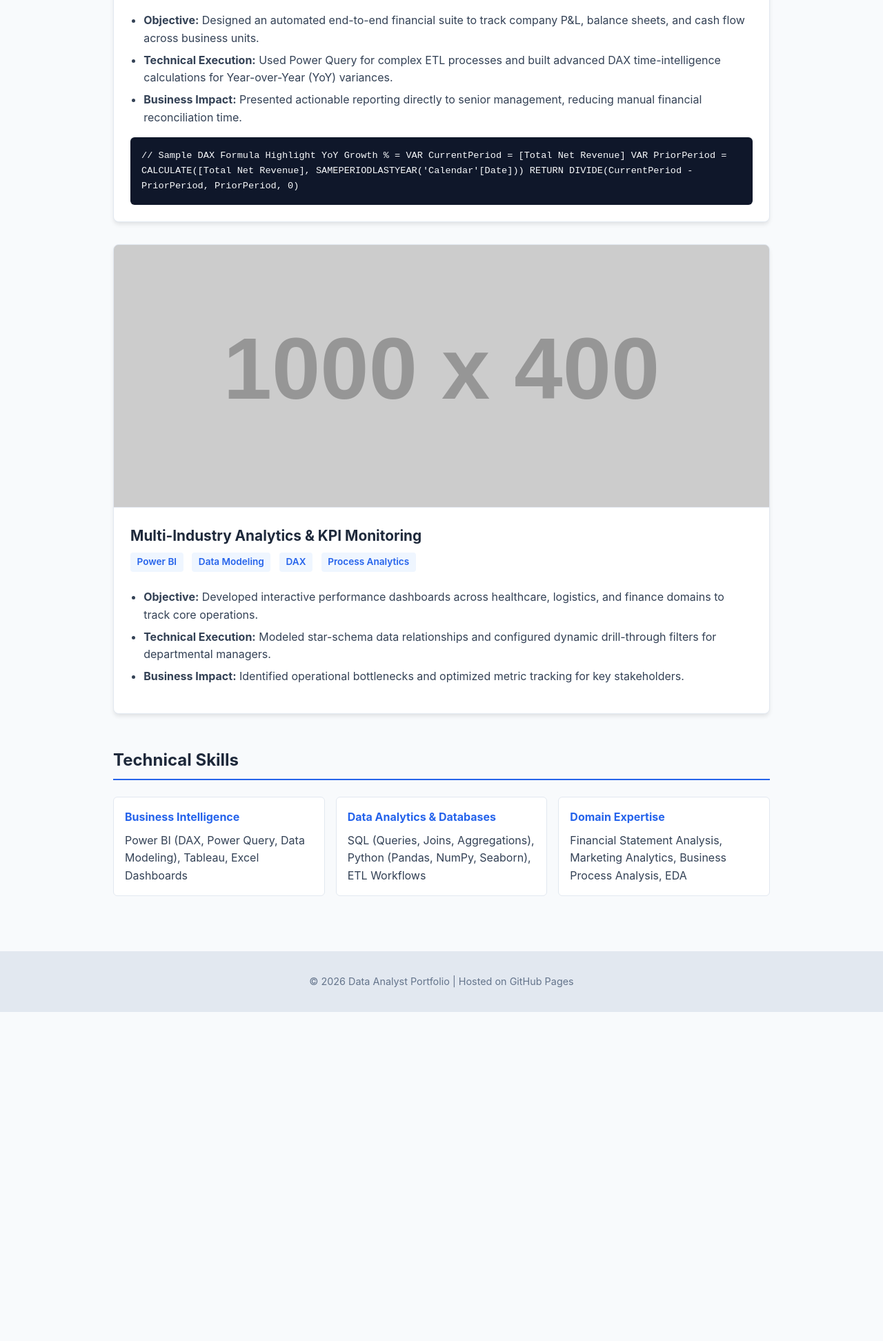
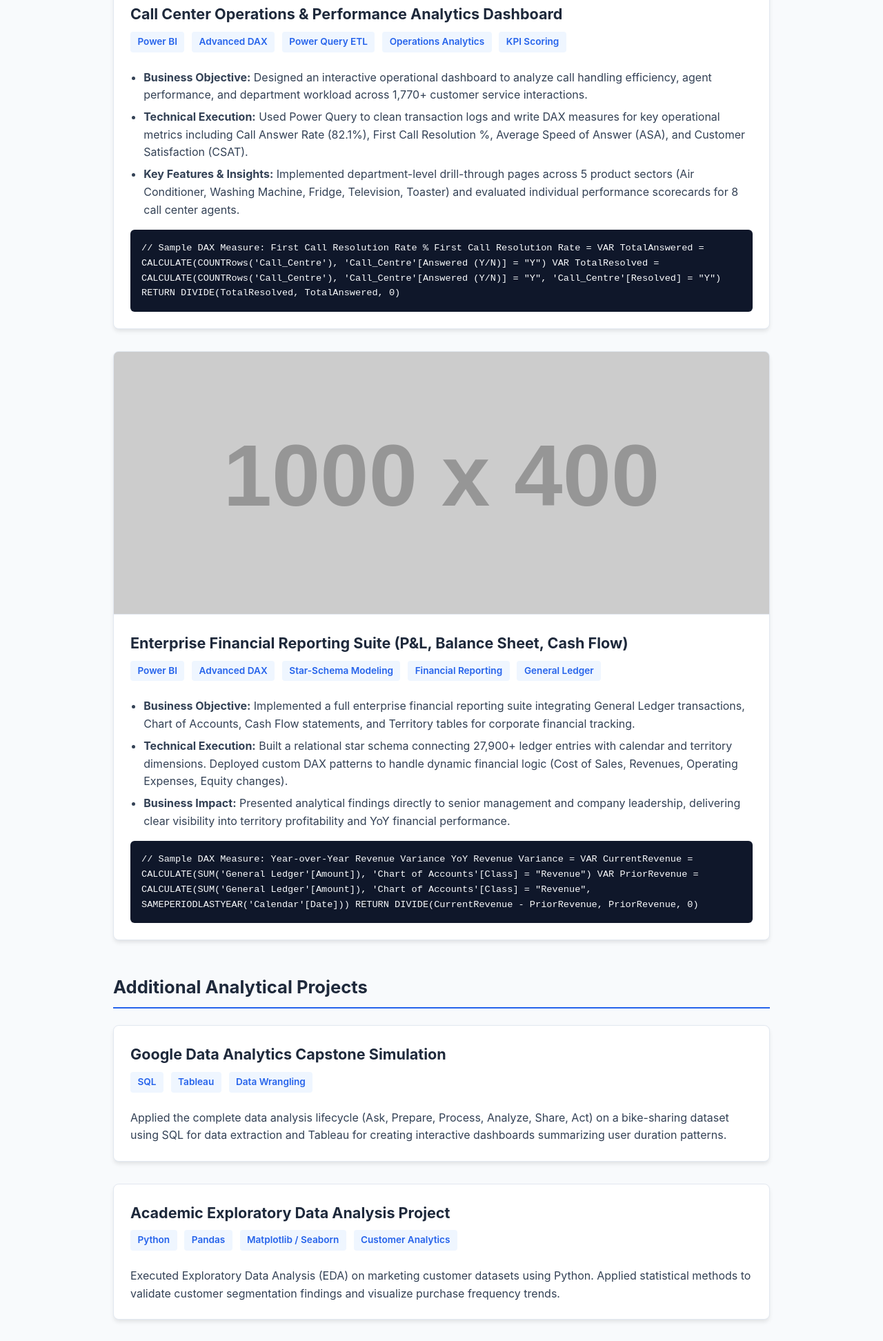
Before and after one commit to leg1tgx/leg1tgx, a plain HTML site: page index.html in a window 1280 px wide. Shown: the part 853-2797 px from the top of the page at 69% size. Before the commit the page ends 2320 px from the top, so only its background shows below. Drawn offline with Linux system fonts and the light colour scheme; placeholder pictures from the web are drawn by us.

Commit message:
Update index.html

```diff
--- a/index.html
+++ b/index.html
@@ -3,7 +3,7 @@
 <head>
     <meta charset="UTF-8">
     <meta name="viewport" content="width=device-width, initial-scale=1.0">
-    <title>Data Analyst Portfolio</title>
+    <title>Kushagra Ray | Data & Business Analytics Portfolio</title>
     <style>
         :root {
             --primary: #0f172a;
@@ -18,21 +18,22 @@
         body { font-family: -apple-system, BlinkMacSystemFont, 'Segoe UI', Roboto, Helvetica, Arial, sans-serif; background-color: var(--bg); color: var(--text); line-height: 1.6; }
 
         header { background: var(--primary); color: #fff; padding: 3rem 1.5rem; text-align: center; }
-        header h1 { font-size: 2.2rem; color: #fff; margin-bottom: 0.5rem; }
-        header p { font-size: 1.1rem; color: #94a3b8; max-width: 600px; margin: 0 auto 1.5rem; }
+        header h1 { font-size: 2.4rem; color: #fff; margin-bottom: 0.5rem; }
+        header p.subtitle { font-size: 1.2rem; color: #38bdf8; font-weight: 600; margin-bottom: 0.8rem; }
+        header p.bio { font-size: 1rem; color: #94a3b8; max-width: 750px; margin: 0 auto 1.5rem; }
         .contact-links a { color: #38bdf8; text-decoration: none; margin: 0 10px; font-weight: 600; }
         .contact-links a:hover { text-decoration: underline; }
 
-        container { max-width: 1000px; margin: 0 auto; padding: 2rem 1.5rem; display: block; }
+        .container { max-width: 1000px; margin: 0 auto; padding: 2.5rem 1.5rem; display: block; }
 
         section { margin-bottom: 3rem; }
-        h2 { font-size: 1.5rem; color: var(--heading); border-bottom: 2px solid var(--accent); padding-bottom: 0.5rem; margin-bottom: 1.5rem; }
+        h2 { font-size: 1.6rem; color: var(--heading); border-bottom: 2px solid var(--accent); padding-bottom: 0.5rem; margin-bottom: 1.5rem; }
 
         .project-card { background: var(--card-bg); border-radius: 8px; box-shadow: 0 4px 6px -1px rgba(0,0,0,0.1); margin-bottom: 2rem; overflow: hidden; border: 1px solid #e2e8f0; }
         .project-content { padding: 1.5rem; }
-        .project-title { font-size: 1.3rem; color: var(--heading); margin-bottom: 0.5rem; }
+        .project-title { font-size: 1.35rem; color: var(--heading); margin-bottom: 0.5rem; }
         .tech-tags { margin-bottom: 1rem; }
-        .tag { display: inline-block; background: #eff6ff; color: var(--accent); padding: 0.2rem 0.6rem; border-radius: 4px; font-size: 0.85rem; font-weight: 600; margin-right: 0.5rem; margin-bottom: 0.5rem; }
+        .tag { display: inline-block; background: #eff6ff; color: var(--accent); padding: 0.25rem 0.65rem; border-radius: 4px; font-size: 0.85rem; font-weight: 600; margin-right: 0.4rem; margin-bottom: 0.5rem; }
 
         .project-preview { width: 100%; max-height: 400px; object-fit: cover; border-bottom: 1px solid #e2e8f0; background-color: #cbd5e1; display: block; }
 
@@ -41,9 +42,12 @@
 
         .dax-snippet { background: #0f172a; color: #f8fafc; padding: 1rem; border-radius: 6px; font-family: 'Courier New', Courier, monospace; font-size: 0.85rem; overflow-x: auto; margin-top: 1rem; }
 
-        .skills-grid { display: grid; grid-template-columns: repeat(auto-fit, minmax(220px, 1fr)); gap: 1rem; }
-        .skill-box { background: var(--card-bg); padding: 1rem; border-radius: 6px; border: 1px solid #e2e8f0; }
-        .skill-box h3 { font-size: 1rem; color: var(--accent); margin-bottom: 0.5rem; }
+        .skills-grid { display: grid; grid-template-columns: repeat(auto-fit, minmax(280px, 1fr)); gap: 1.2rem; }
+        .skill-box { background: var(--card-bg); padding: 1.2rem; border-radius: 6px; border: 1px solid #e2e8f0; }
+        .skill-box h3 { font-size: 1.1rem; color: var(--accent); margin-bottom: 0.5rem; }
+
+        .edu-box { background: var(--card-bg); padding: 1.2rem; border-radius: 6px; border: 1px solid #e2e8f0; margin-bottom: 1rem; }
+        .edu-header { display: flex; justify-content: space-between; font-weight: 600; color: var(--heading); }
 
         footer { text-align: center; padding: 2rem; background: #e2e8f0; font-size: 0.9rem; color: #64748b; }
     </style>
@@ -51,91 +55,157 @@
 <body>
 
     <header>
-        <h1>Data Analyst Portfolio</h1>
-        <p>Specializing in Power BI dashboard development, financial modeling, SQL queries, and data-driven insights.</p>
+        <h1>Kushagra Ray</h1>
+        <p class="subtitle">Financial & Marketing Analytics | Business Intelligence Analyst</p>
+        <p class="bio">Detail-oriented BBA student specializing in Financial & Marketing Analytics with a strong foundation in data analysis, statistical reasoning, and business intelligence. Proficient in Python (Pandas), SQL, and advanced Power BI dashboard development.</p>
         <div class="contact-links">
-            <a href="mailto:your.email@example.com">Email</a> |
-            <a href="https://linkedin.com/in/yourprofile" target="_blank">LinkedIn</a> |
+            <a href="mailto:kushagra.shreetech@gmail.com">kushagra.shreetech@gmail.com</a> |
+            <a href="tel:+918617200572">+91 8617200572</a> |
+            <a href="https://www.linkedin.com/in/kushagraray" target="_blank">LinkedIn Profile</a> |
             <a href="https://github.com/yourusername" target="_blank">GitHub</a>
         </div>
     </header>
 
-    <container>
-        <!-- Featured Projects -->
+    <div class="container">
+
+        <!-- Featured Internship Power BI Projects -->
         <section>
-            <h2>Featured Business Intelligence Projects</h2>
+            <h2>Featured Business Intelligence Projects (Froyo Technologies)</h2>
 
-            <!-- Project Card 1 -->
+            <!-- Project 1: Call Center Analytics -->
             <div class="project-card">
-                <!-- Replace 'preview1.png' with your anonymized dashboard image file -->
-                <img src="https://via.placeholder.com/1000x400?text=Power+BI+Financial+Dashboard+Preview" alt="Financial Dashboard Preview" class="project-preview">
+                <!-- Replace 'call_center_dashboard.png' with your dashboard screenshot file -->
+                <img src="https://via.placeholder.com/1000x400?text=Call+Center+Operations+Power+BI+Dashboard" alt="Call Center Analytics Dashboard Preview" class="project-preview">
                 <div class="project-content">
-                    <h3 class="project-title">Financial Reporting Suite (P&L, Balance Sheet, Cash Flow)</h3>
+                    <h3 class="project-title">Call Center Operations & Performance Analytics Dashboard</h3>
                     <div class="tech-tags">
                         <span class="tag">Power BI</span>
                         <span class="tag">Advanced DAX</span>
                         <span class="tag">Power Query ETL</span>
-                        <span class="tag">Financial Modeling</span>
+                        <span class="tag">Operations Analytics</span>
+                        <span class="tag">KPI Scoring</span>
                     </div>
                     <ul class="highlights">
-                        <li><strong>Objective:</strong> Designed an automated end-to-end financial suite to track company P&L, balance sheets, and cash flow across business units.</li>
-                        <li><strong>Technical Execution:</strong> Used Power Query for complex ETL processes and built advanced DAX time-intelligence calculations for Year-over-Year (YoY) variances.</li>
-                        <li><strong>Business Impact:</strong> Presented actionable reporting directly to senior management, reducing manual financial reconciliation time.</li>
+                        <li><strong>Business Objective:</strong> Designed an interactive operational dashboard to analyze call handling efficiency, agent performance, and department workload across 1,770+ customer service interactions.</li>
+                        <li><strong>Technical Execution:</strong> Used Power Query to clean transaction logs and write DAX measures for key operational metrics including Call Answer Rate (82.1%), First Call Resolution %, Average Speed of Answer (ASA), and Customer Satisfaction (CSAT).</li>
+                        <li><strong>Key Features & Insights:</strong> Implemented department-level drill-through pages across 5 product sectors (Air Conditioner, Washing Machine, Fridge, Television, Toaster) and evaluated individual performance scorecards for 8 call center agents.</li>
                     </ul>
                     <div class="dax-snippet">
-// Sample DAX Formula Highlight
-YoY Growth % =
-VAR CurrentPeriod = [Total Net Revenue]
-VAR PriorPeriod = CALCULATE([Total Net Revenue], SAMEPERIODLASTYEAR('Calendar'[Date]))
+// Sample DAX Measure: First Call Resolution Rate %
+First Call Resolution Rate =
+VAR TotalAnswered = CALCULATE(COUNTRows('Call_Centre'), 'Call_Centre'[Answered (Y/N)] = "Y")
+VAR TotalResolved = CALCULATE(COUNTRows('Call_Centre'), 'Call_Centre'[Answered (Y/N)] = "Y", 'Call_Centre'[Resolved] = "Y")
 RETURN
-DIVIDE(CurrentPeriod - PriorPeriod, PriorPeriod, 0)
+DIVIDE(TotalResolved, TotalAnswered, 0)
                     </div>
                 </div>
             </div>
 
-            <!-- Project Card 2 -->
+            <!-- Project 2: Financial Reporting Suite -->
             <div class="project-card">
-                <!-- Replace 'preview2.png' with your anonymized dashboard image file -->
-                <img src="https://via.placeholder.com/1000x400?text=Operations+Dashboard+Preview" alt="Operations Dashboard Preview" class="project-preview">
+                <!-- Replace 'financial_suite_dashboard.png' with your dashboard screenshot file -->
+                <img src="https://via.placeholder.com/1000x400?text=Financial+Reporting+Suite+(P%26L,+Cash+Flow)+Dashboard" alt="Financial Reporting Suite Preview" class="project-preview">
                 <div class="project-content">
-                    <h3 class="project-title">Multi-Industry Analytics & KPI Monitoring</h3>
+                    <h3 class="project-title">Enterprise Financial Reporting Suite (P&L, Balance Sheet, Cash Flow)</h3>
                     <div class="tech-tags">
                         <span class="tag">Power BI</span>
-                        <span class="tag">Data Modeling</span>
-                        <span class="tag">DAX</span>
-                        <span class="tag">Process Analytics</span>
+                        <span class="tag">Advanced DAX</span>
+                        <span class="tag">Star-Schema Modeling</span>
+                        <span class="tag">Financial Reporting</span>
+                        <span class="tag">General Ledger</span>
                     </div>
                     <ul class="highlights">
-                        <li><strong>Objective:</strong> Developed interactive performance dashboards across healthcare, logistics, and finance domains to track core operations.</li>
-                        <li><strong>Technical Execution:</strong> Modeled star-schema data relationships and configured dynamic drill-through filters for departmental managers.</li>
-                        <li><strong>Business Impact:</strong> Identified operational bottlenecks and optimized metric tracking for key stakeholders.</li>
+                        <li><strong>Business Objective:</strong> Implemented a full enterprise financial reporting suite integrating General Ledger transactions, Chart of Accounts, Cash Flow statements, and Territory tables for corporate financial tracking.</li>
+                        <li><strong>Technical Execution:</strong> Built a relational star schema connecting 27,900+ ledger entries with calendar and territory dimensions. Deployed custom DAX patterns to handle dynamic financial logic (Cost of Sales, Revenues, Operating Expenses, Equity changes).</li>
+                        <li><strong>Business Impact:</strong> Presented analytical findings directly to senior management and company leadership, delivering clear visibility into territory profitability and YoY financial performance.</li>
                     </ul>
+                    <div class="dax-snippet">
+// Sample DAX Measure: Year-over-Year Revenue Variance
+YoY Revenue Variance =
+VAR CurrentRevenue = CALCULATE(SUM('General Ledger'[Amount]), 'Chart of Accounts'[Class] = "Revenue")
+VAR PriorRevenue = CALCULATE(SUM('General Ledger'[Amount]), 'Chart of Accounts'[Class] = "Revenue", SAMEPERIODLASTYEAR('Calendar'[Date]))
+RETURN
+DIVIDE(CurrentRevenue - PriorRevenue, PriorRevenue, 0)
+                    </div>
+                </div>
+            </div>
+        </section>
+
+        <!-- Other Projects -->
+        <section>
+            <h2>Additional Analytical Projects</h2>
+
+            <div class="project-card">
+                <div class="project-content">
+                    <h3 class="project-title">Google Data Analytics Capstone Simulation</h3>
+                    <div class="tech-tags">
+                        <span class="tag">SQL</span>
+                        <span class="tag">Tableau</span>
+                        <span class="tag">Data Wrangling</span>
+                    </div>
+                    <p>Applied the complete data analysis lifecycle (Ask, Prepare, Process, Analyze, Share, Act) on a bike-sharing dataset using SQL for data extraction and Tableau for creating interactive dashboards summarizing user duration patterns.</p>
+                </div>
+            </div>
+
+            <div class="project-card">
+                <div class="project-content">
+                    <h3 class="project-title">Academic Exploratory Data Analysis Project</h3>
+                    <div class="tech-tags">
+                        <span class="tag">Python</span>
+                        <span class="tag">Pandas</span>
+                        <span class="tag">Matplotlib / Seaborn</span>
+                        <span class="tag">Customer Analytics</span>
+                    </div>
+                    <p>Executed Exploratory Data Analysis (EDA) on marketing customer datasets using Python. Applied statistical methods to validate customer segmentation findings and visualize purchase frequency trends.</p>
                 </div>
             </div>
         </section>
 
         <!-- Technical Skills Matrix -->
         <section>
-            <h2>Technical Skills</h2>
+            <h2>Technical Skills & Competencies</h2>
             <div class="skills-grid">
                 <div class="skill-box">
-                    <h3>Business Intelligence</h3>
-                    <p>Power BI (DAX, Power Query, Data Modeling), Tableau, Excel Dashboards</p>
+                    <h3>Business Intelligence & Analytics</h3>
+                    <p>Power BI (Advanced: DAX, Power Query, Data Modeling), Tableau, Microsoft Excel, Spreadsheets</p>
                 </div>
                 <div class="skill-box">
-                    <h3>Data Analytics & Databases</h3>
-                    <p>SQL (Queries, Joins, Aggregations), Python (Pandas, NumPy, Seaborn), ETL Workflows</p>
+                    <h3>Programming & Databases</h3>
+                    <p>Python (Pandas, NumPy, Matplotlib, Seaborn), SQL, R (Basic), Database Systems</p>
                 </div>
                 <div class="skill-box">
-                    <h3>Domain Expertise</h3>
-                    <p>Financial Statement Analysis, Marketing Analytics, Business Process Analysis, EDA</p>
+                    <h3>Methods & Domain Focus</h3>
+                    <p>Data Analysis, ETL Workflows, Financial Reporting (P&L, Cash Flow), Exploratory Data Analysis (EDA), Statistical Reasoning, Business Modeling</p>
                 </div>
             </div>
         </section>
-    </container>
+
+        <!-- Education -->
+        <section>
+            <h2>Education</h2>
+            <div class="edu-box">
+                <div class="edu-header">
+                    <span>Christ University, Delhi NCR</span>
+                    <span>Expected July, 2026</span>
+                </div>
+                <p><strong>Bachelor of Business Administration (Financial & Marketing Analytics)</strong></p>
+                <p>Cumulative GPA: 8.71 / 10.0</p>
+                <p><em>Relevant Coursework:</em> Foundation in Business Analytics, Advanced Data Analytics with Python and Data Mining, Financial and Cost Accounting, Analytics for Marketing, Statistics and Research Methodology.</p>
+            </div>
+            <div class="edu-box">
+                <div class="edu-header">
+                    <span>The Heritage School, Kolkata</span>
+                    <span>2012 – 2022</span>
+                </div>
+                <p><strong>ICSE / ISC (Commerce & Mathematics Stream)</strong></p>
+                <p>Gained a solid foundation in commerce, mathematics, quantitative reasoning, and financial principles.</p>
+            </div>
+        </section>
+
+    </div>
 
     <footer>
-        <p>© 2026 Data Analyst Portfolio | Hosted on GitHub Pages</p>
+        <p>© 2026 Kushagra Ray | Portfolio Hosted on GitHub Pages</p>
     </footer>
 
 </body>
```
